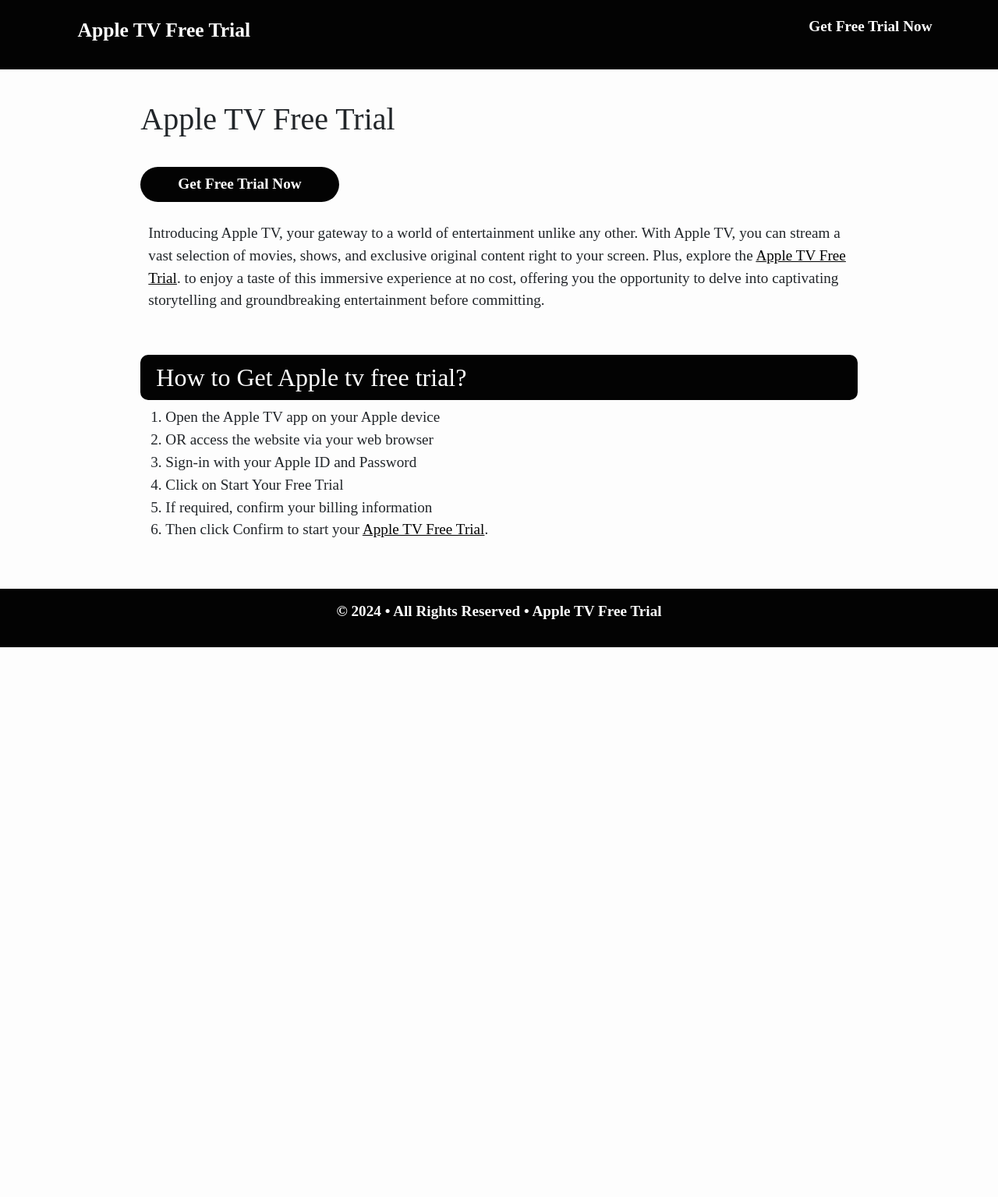
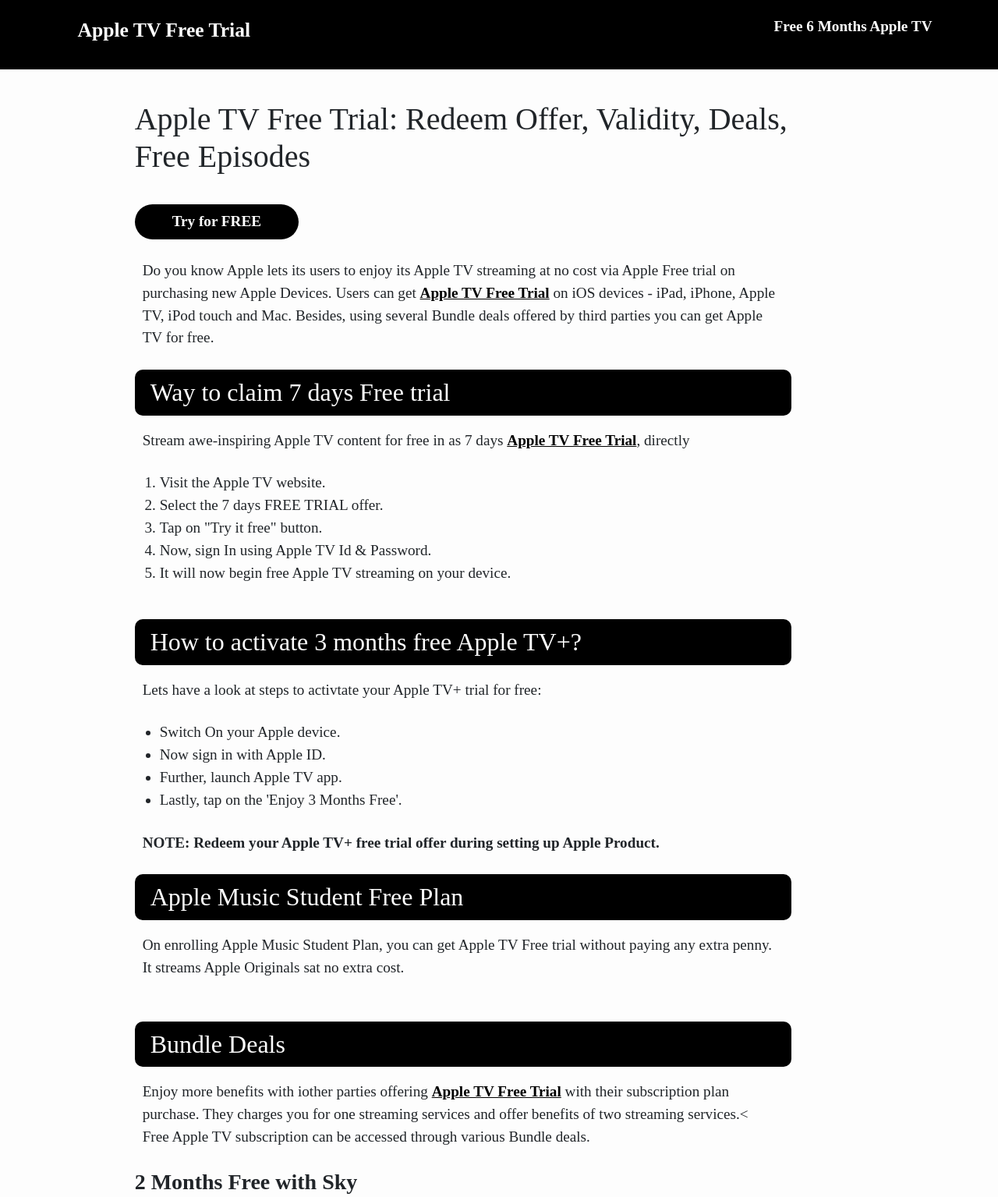
Before and after one commit to appletvfreetrial/appletvfreetrial.github.io, a plain HTML site: page index.html in a window 1280 px wide. Shown: the top 1535 px of the page at 78% size. Before the commit the page ends 830 px from the top, so only its background shows below. Drawn offline with nearby package versions, Linux system fonts and the light colour scheme.

Commit message:
Add files via upload

```diff
--- a/index.html
+++ b/index.html
@@ -1,29 +1,23 @@
 <!DOCTYPE html>
 <html lang="en">
 <head>
-<!-- Google tag (gtag.js) -->
-<script async src="https://www.googletagmanager.com/gtag/js?id=G-N6VL40DV9B"></script>
-<script>
-  window.dataLayer = window.dataLayer || [];
-  function gtag(){dataLayer.push(arguments);}
-  gtag('js', new Date());
-
-  gtag('config', 'G-N6VL40DV9B');
-</script>
     <meta charset="UTF-8">
     <meta http-equiv="X-UA-Compatible" content="IE=edge">
     <meta name="viewport" content="width=device-width, initial-scale=1.0">
     <meta name='url' content='https://appletvfreetrial.github.io/'>
-    <meta name='keywords' content='Apple TV, Apple TV+, Apple tv activate, apple tv free trial'>
-    <meta name='description' content='Apple TV Free Trial - Get three months of Apple TV+ for free! Watch lots of cool shows and movies without paying anything. Enjoy your favorite stuff for three whole months!'>
+    <title>Apple TV Free Trial: Redeem Offer, Validity, Deals, Free Episodes</title>
+    <meta name='keywords' content='Apple TV free Trial, '>
+    <meta name='description' content='Without committing any subscription plan, get an Audible free trial. The trial is for 30 days, offering exclusives and Amazon Originals.'>
     <meta name='robots' content='index,follow'>
-    <meta property="og:title" content="Apple TV Free Trial | Get 3 months of Apple TV+ for free"/>
-    <meta property="og:description" content="Apple TV Free Trial - Get three months of Apple TV+ for free! Watch lots of cool shows and movies without paying anything. Enjoy your favorite stuff for three whole months!" />
+    <meta property="og:title" content="Apple TV Free Trial: Redeem Offer, Validity, Deals, Free Episodes"/>
+    <meta property="og:description" content="Without committing any subscription plan, get an Audible free trial. The trial is for 30 days, offering exclusives and Amazon Originals." />
     <meta property="og:url" content="https://appletvfreetrial.github.io/">
-    <meta property="og:site_name" content="Apple TV Free Trial"/>
-    <title>Apple TV Free Trial | Get 3 months of Apple TV+ for free</title>
+    <meta property="og:site_name" content="Apple TV free Trial"/>
     <link href="https://cdn.jsdelivr.net/npm/bootstrap@5.0.2/dist/css/bootstrap.min.css" rel="stylesheet" integrity="sha384-EVSTQN3/azprG1Anm3QDgpJLIm9Nao0Yz1ztcQTwFspd3yD65VohhpuuCOmLASjC" crossorigin="anonymous">
-    <link rel="icon" type="image/x-icon" href="atv.png">
+    <link rel="icon" href="https://appletvfreetrial.github.io/audiblelogo.png"/>
+    <link rel="icon" type="image/x-icon" href="audiblelogo.png">
+
+
     <style>
         *{
             margin: 0px;
@@ -39,10 +33,10 @@
             color: white;
         }
         .head a:hover, footer a:hover{
-            color: #E91414;
+            color: #1C011A;
         }
         .head{
-            background: #030303;
+            background: #000;
             color: #FFF;
             padding: 5px;
             padding-top: 10px;
@@ -60,7 +54,7 @@
         }
         button{
             border: none;
-            background: linear-gradient(to bottom, #030303 0%, #030303 100%);
+            background: linear-gradient(to bottom, #000 0%, #000 100%);
             color: #FFF;
             padding: 0.5rem 3rem;
             border-radius: 50px;
@@ -72,19 +66,19 @@
             padding: 10px 20px;
             color: #fff;
             border-radius: 10px;
-            background: #030303;
+            background: #000;
         }
         p{
             padding: 10px;
         }
         a{
-            color: #030303;
+            color: #000;
         }
         a:hover{
-            color: #E91414;
+            color: #1C011A;
         }
         footer{
-            background-color: #030303;
+            background-color: #000;
             padding: 5px;
             color: #FFFFFF;
         }
@@ -93,7 +87,26 @@
                 display: none;
             }
         }
+        table, th, td {
+  border: 1px solid black;
+  border-collapse: collapse;
+  text-align: center;
+        }
+
         </style>
+
+        <!-- Google tag (gtag.js) -->
+<script async src="https://www.googletagmanager.com/gtag/js?id=G-P8ENY2P5FK"></script>
+<script>
+  window.dataLayer = window.dataLayer || [];
+  function gtag(){dataLayer.push(arguments);}
+  gtag('js', new Date());
+
+  gtag('config', 'G-P8ENY2P5FK');
+</script>
+
+
+
 </head>
 <body>
     <!-- header -->
@@ -103,7 +116,7 @@
                 <p class="title"><a href="https://appletvfreetrial.github.io/"><strong>Apple TV Free Trial</strong></p>
             </div>
             <div class="menu">
-                <p><strong><a href="https://appletvfreetrial.github.io/">Get Free Trial Now</a></strong></p>
+                <p><strong><a href="https://appletvfreetrial.github.io/">Free 6 Months Apple TV</a></strong></p>
             </div>
         </div>
     </div>
@@ -112,28 +125,67 @@
         <div class="row">
             <div class="col-md-1"></div>
             <div class="col-md-10 pt-4">
-                <h1>Apple TV Free Trial</h1>
+                <h1>Apple TV Free Trial: Redeem Offer, Validity, Deals, Free Episodes</h1>
                 <br>
-<a href="https://appletvfreetrial.webconnectus.com"><button>Get Free Trial Now</button></a>
- <br>
-<p>Introducing Apple TV, your gateway to a world of entertainment unlike any other. With Apple TV, you can stream a vast selection of movies, shows, and exclusive original content right to your screen. Plus, explore the <a href="https://appletvfreetrial.github.io/">Apple TV Free Trial</a>. to enjoy a taste of this immersive experience at no cost, offering you the opportunity to delve into captivating storytelling and groundbreaking entertainment before committing.</p>
-
+<a href="https://appletvfreetrial.github.io/"><button>Try for FREE</button></a>
 <br>
 
+<p>Do you know Apple lets its users to enjoy its Apple TV streaming at no cost via Apple Free trial on purchasing new Apple Devices. Users can get <b><a href="https://appletvfreetrial.github.io/">Apple TV Free Trial</a></b> on iOS devices - iPad, iPhone, Apple TV, iPod touch and Mac. Besides, using several Bundle deals offered by third parties you can get Apple TV for free.</p>
+
+<h2>Way to claim 7 days Free trial</h2>
+<p>Stream awe-inspiring Apple TV content for free in as 7 days <b><a href="https://appletvfreetrial.github.io/">Apple TV Free Trial</a></b>, directly </p>
+<ol>
+<li>Visit the Apple TV website.</li>
+<li>Select the  7 days FREE TRIAL offer.</li>
+<li>Tap on "Try it free" button.</li>
+<li>Now, sign In using Apple TV Id & Password.</li>
+<li>It will now begin free Apple TV streaming on your device.</li>
+</ol>
+<br>
+
+<h2>How to activate 3 months free Apple TV+?</h2>
+<p>Lets have a look at steps to activtate your Apple TV+ trial for free:</p>
+<ul>
+    <li>Switch On your Apple device.</li>
+    <li>Now sign in with Apple ID.</li>
+    <li>Further, launch Apple TV app.</li>
+    <li>Lastly, tap on the 'Enjoy 3 Months Free'.</li>
+</ul>
+<p><b>NOTE: Redeem your Apple TV+ free trial offer during setting up Apple Product. </b></p>
+
+<h2>Apple Music Student Free Plan</h2>
+<p>On enrolling Apple Music Student Plan, you can get Apple TV Free trial without paying any extra penny. It streams Apple Originals sat no extra cost.</p>
+<br>
+<h2>Bundle Deals</h2>
+<p>Enjoy more benefits with iother parties offering <b><a href="https://appletvfreetrial.github.io/">Apple TV Free Trial</a></b> with their subscription plan purchase. They charges you for one streaming services and offer benefits of two streaming services.<
+<br>Free Apple TV subscription can be accessed through various Bundle deals.</p>
+<div>
+<h3><b>2 Months Free with Sky</b></h3>
+<p>Grab a VIP Customer offer under Apple TV & Sky bundle deal offer. Using iCloud Sign up credentials users can get it. For VIP benefits, login into My Sky app and tap on 'Sky VIP star'. You will find Apple Free Trial as Giveaway offer.</p>
+
+<h3><b>T-Mobile 3 Months Free Apple TV deal</b></h3>
+<p>Get 6 months free Apple TV trial T-mobile subscription plans. It includes GoG5 Next & GoG5 Plus plans.</p>
+
+<h3><b>Best Buy Bundle deal</b></h3>
+<p>Get 3 Months free Apple TV+ Streaming with your Best Buy purchase.</p>
+<ol>
+    <li>Visit to Best Buy Apple TV+ promo page.</li>
+    <li>Now, tap on the 'Add to Cart' button.</li>
+    <li>Then, follow on-screen prompts.</li>
+    <li>On entering Code it unlocks Apple Free trial for you.</li>
+</ol>
+</div>
+<br>
+<h2>Watch Episodes For Free</h2>
+<p>Watch plenty of Apple TV episodes for free without getting any <b><a href="https://appletvfreetrial.github.io/">Apple TV Free Trial</a></b>. Download Apple TV app, tap on 'Apple TV+'s Free for Everyone' option. This will get you . It is available irrespective of the plan you choose.</p>
+<br>
+<h2>Apple TV Subscription Plans</h2>
+<p>There is a monthly <b>Apple TV Plus plan</b> which costs about $99 per month to watch the splendid TV shows, movies, drama and other content on the platform. Also, there is another plans bundled with other streaming services as Apple One.
+    <b>Apple One</b> features the fun of 6 streaming services altogether, including <b>Apple Music, Apple TV+, Apple Arcade, Apple News+, the all-new Apple Fitness+</b>. This is available for all new iOS users. </p>
 
 
-<h2>How to Get Apple tv free trial?</h2>
+</div>
 
-<ol>
-<li>Open the Apple TV app on your Apple device</li>
-<li>OR access the website via your web browser</li>
-<li>Sign-in with your Apple ID and Password</li>
-<li>Click on Start Your Free Trial</li>
-<li>If required, confirm your billing information</li>
-<li>Then click Confirm to start your <a href="https://appletvfreetrial.github.io/">Apple TV Free Trial</a>.</li>
-</ol>
-
- <br>
 </div>
 <div class="col-md-1"></div>
 </div>
@@ -143,7 +195,6 @@
 <div class="text-center">
 <strong><p>© 2024 • All Rights Reserved • <a href="https://appletvfreetrial.github.io/">Apple TV Free Trial</a></p></strong>
 </div>
+</footer>
 </body>
 </html>
-
-    </footer>
```
Lines whose indentation alone changed are shown as unchanged.
